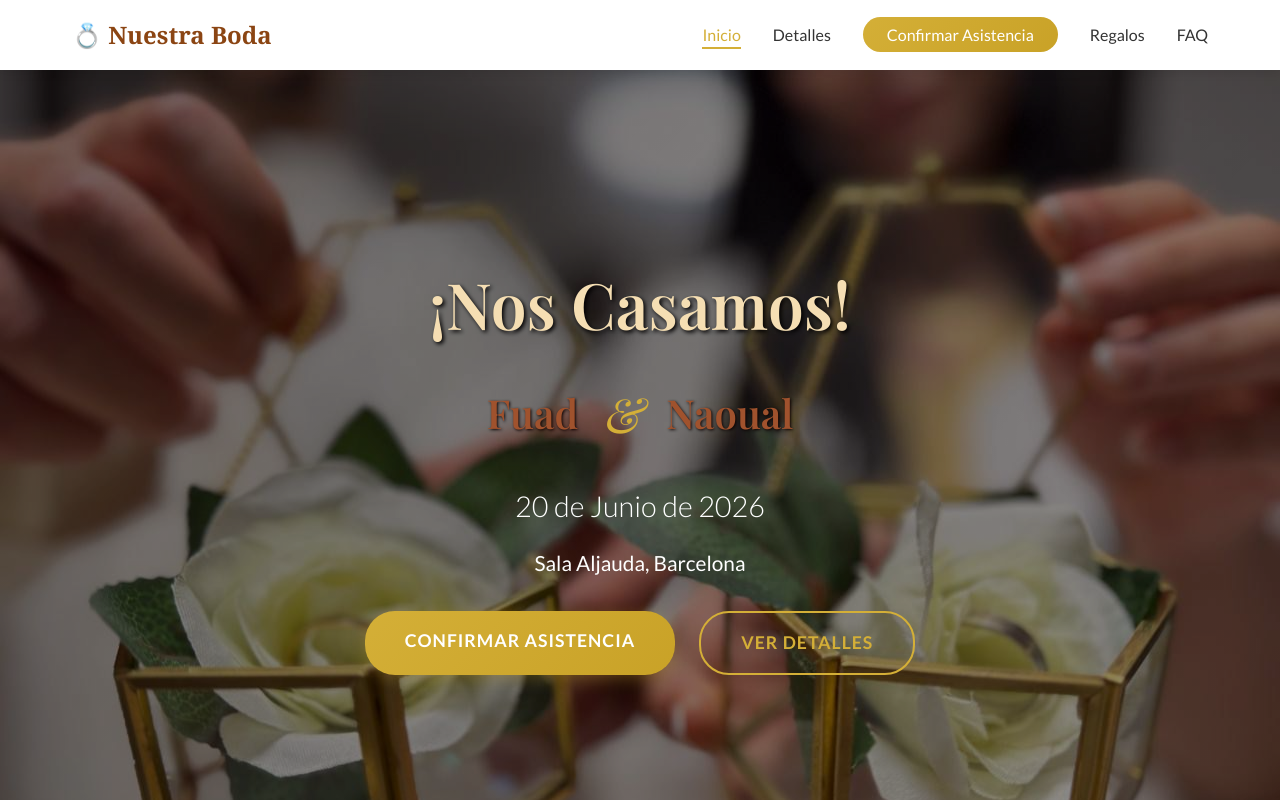
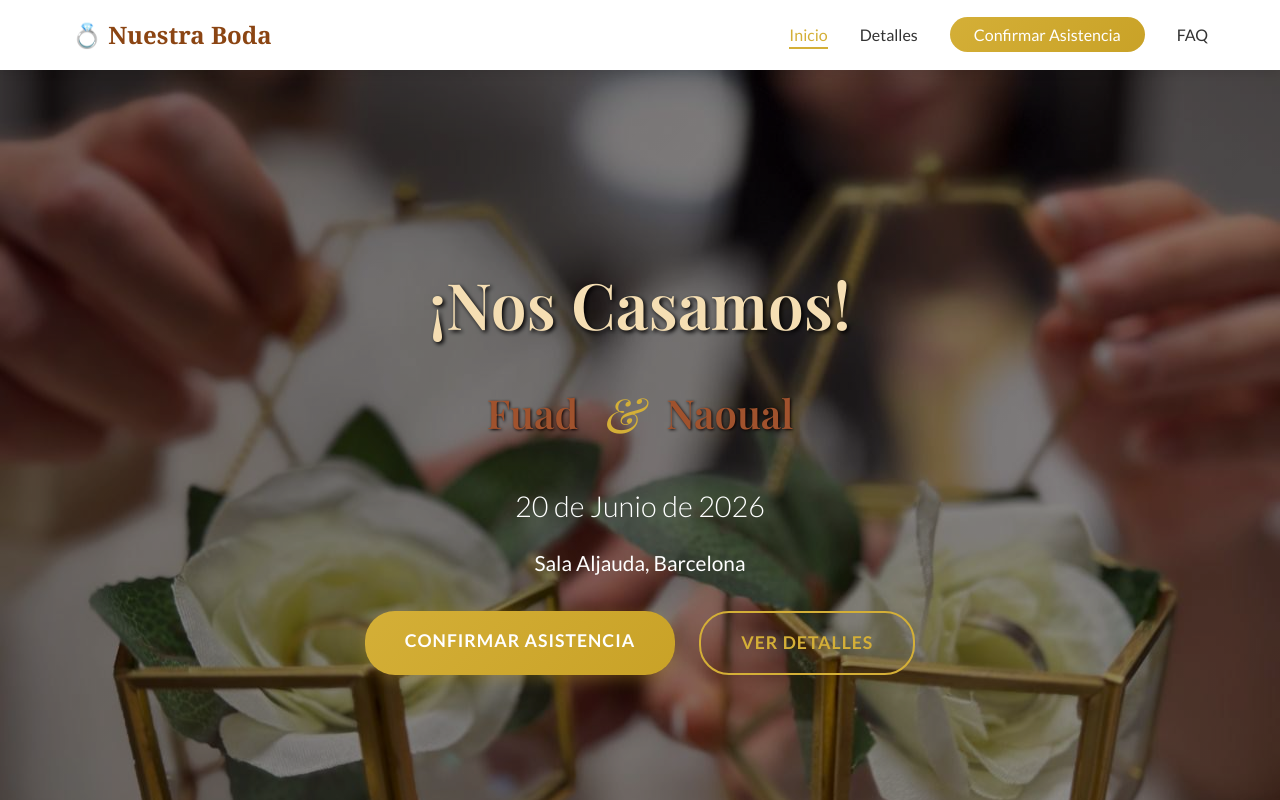
Before and after one commit to DaVinci25/boda, an Angular app: page / in a window 1280 px wide. Shown: the top 800 px of the page. Built offline with nearby package versions, Linux system fonts and the light colour scheme.

Commit message:
quitar el apartado de regalos

```diff
--- a/src/app/app.component.html
+++ b/src/app/app.component.html
@@ -12,7 +12,7 @@
         <!-- <li><a routerLink="/historia" routerLinkActive="active" (click)="closeMenu()">Nuestra Historia</a></li> -->
         <li><a routerLink="/detalles" routerLinkActive="active" (click)="closeMenu()">Detalles</a></li>
         <li><a routerLink="/rsvp" routerLinkActive="active" (click)="closeMenu()" class="rsvp-link">Confirmar Asistencia</a></li>
-        <li><a routerLink="/regalos" routerLinkActive="active" (click)="closeMenu()">Regalos</a></li>
+         <!-- <li><a routerLink="/regalos" routerLinkActive="active" (click)="closeMenu()">Regalos</a></li> -->
         <li><a routerLink="/faq" routerLinkActive="active" (click)="closeMenu()">FAQ</a></li>
       </ul>
     </div>
--- a/src/app/components/details/details.component.html
+++ b/src/app/components/details/details.component.html
@@ -81,8 +81,8 @@
     </div>
 
 
-
-    <!-- Regalos -->
+    <!--
+     Regalos
     <div class="detail-card">
       <div class="detail-icon">🎁</div>
       <div class="detail-content">
@@ -91,7 +91,7 @@
         podéis consultar nuestra <a routerLink="/regalos" class="link">lista de regalos</a>.</p>
       </div>
     </div>
-
+    -->
     <!-- Confirmación -->
     <div class="cta-box">
       <h2>¿Tienes alguna pregunta?</h2>
```
